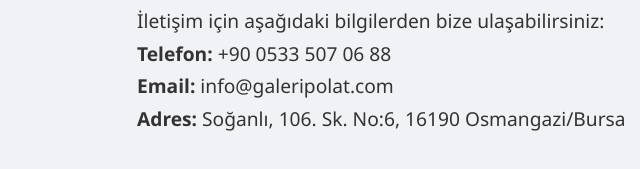
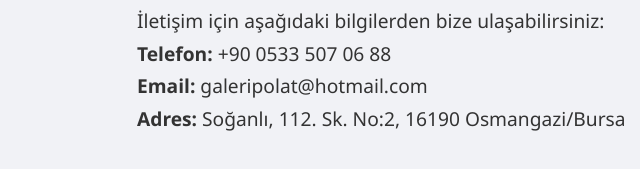
Before and after one commit to Soykan1/galeri, a plain HTML site: page index.html in a window 1280 px wide. Shown: the part 2303-2472 px from the top of the page, 153-793 px from the left. Drawn offline with Linux system fonts and the light colour scheme.

Commit message:
Update index.html

```diff
--- a/index.html
+++ b/index.html
@@ -334,7 +334,7 @@
 <!-- HERO -->
 <section id="home" aria-label="HOŞGELDİNİZ
 GALERİ POLAT" tabindex="0">
-  HOŞGELDİNİZ 2. ELDE KALİTENİN ADRESİ
+  HOŞGELDİNİZ 2. ELDE KALİTENİN ADRESİ  GALERİ POLAT
 </section>
 
 <!-- ARAÇLAR -->
@@ -455,8 +455,8 @@ GALERİ POLAT" tabindex="0">
   <div style="max-width:700px; margin: 0 auto; font-size: 1.2rem; line-height: 1.7;">
     <p>İletişim için aşağıdaki bilgilerden bize ulaşabilirsiniz:</p>
     <p><strong>Telefon:</strong> +90 0533 507 06 88</p>
-    <p><strong>Email:</strong> info@galeripolat.com</p>
-    <p><strong>Adres:</strong> Soğanlı, 106. Sk. No:6, 16190 Osmangazi̇/Bursa</p>
+    <p><strong>Email:</strong> galeripolat@hotmail.com</p>
+    <p><strong>Adres:</strong> Soğanlı, 112. Sk. No:2, 16190 Osmangazi̇/Bursa</p>
   </div>
 </section>
 
```
